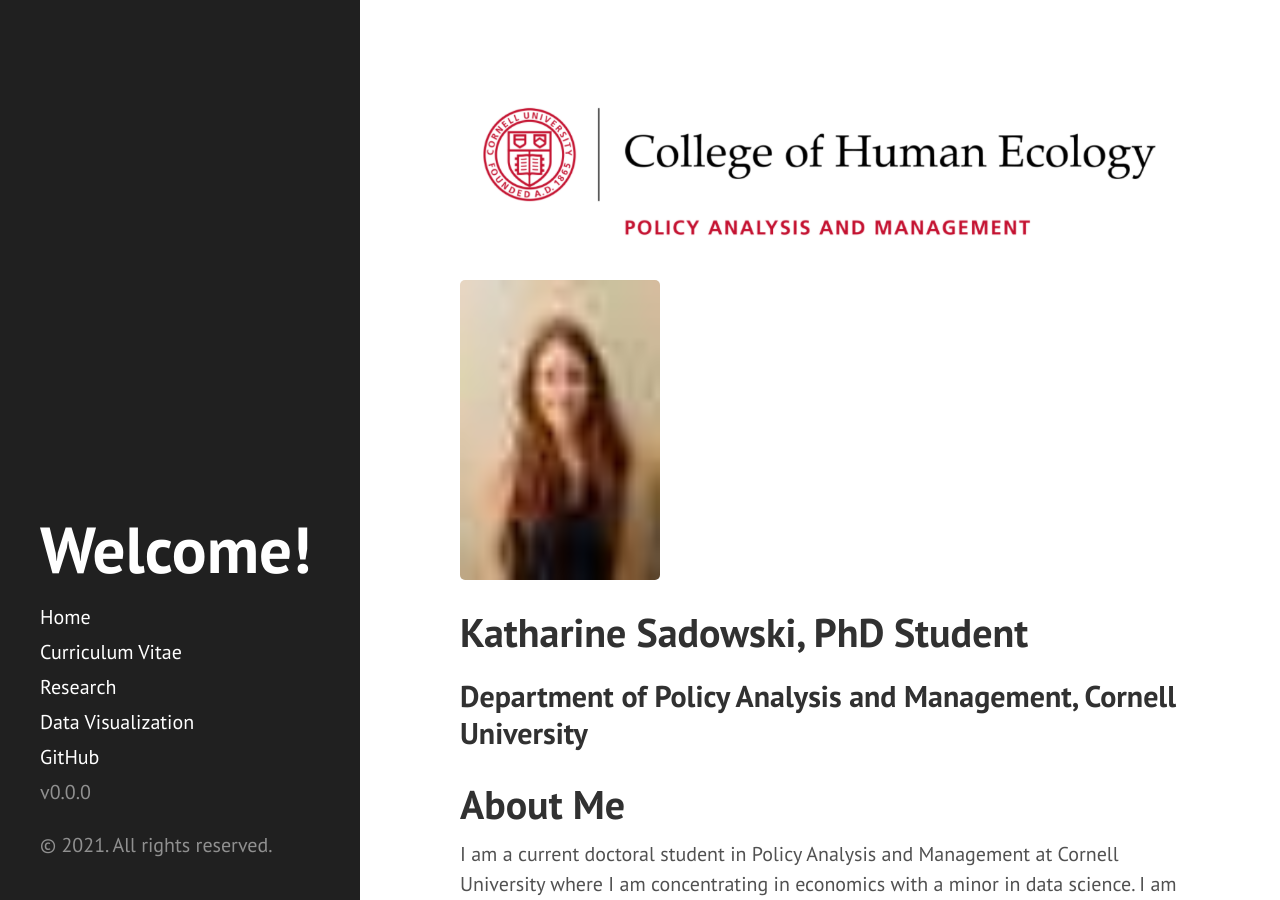
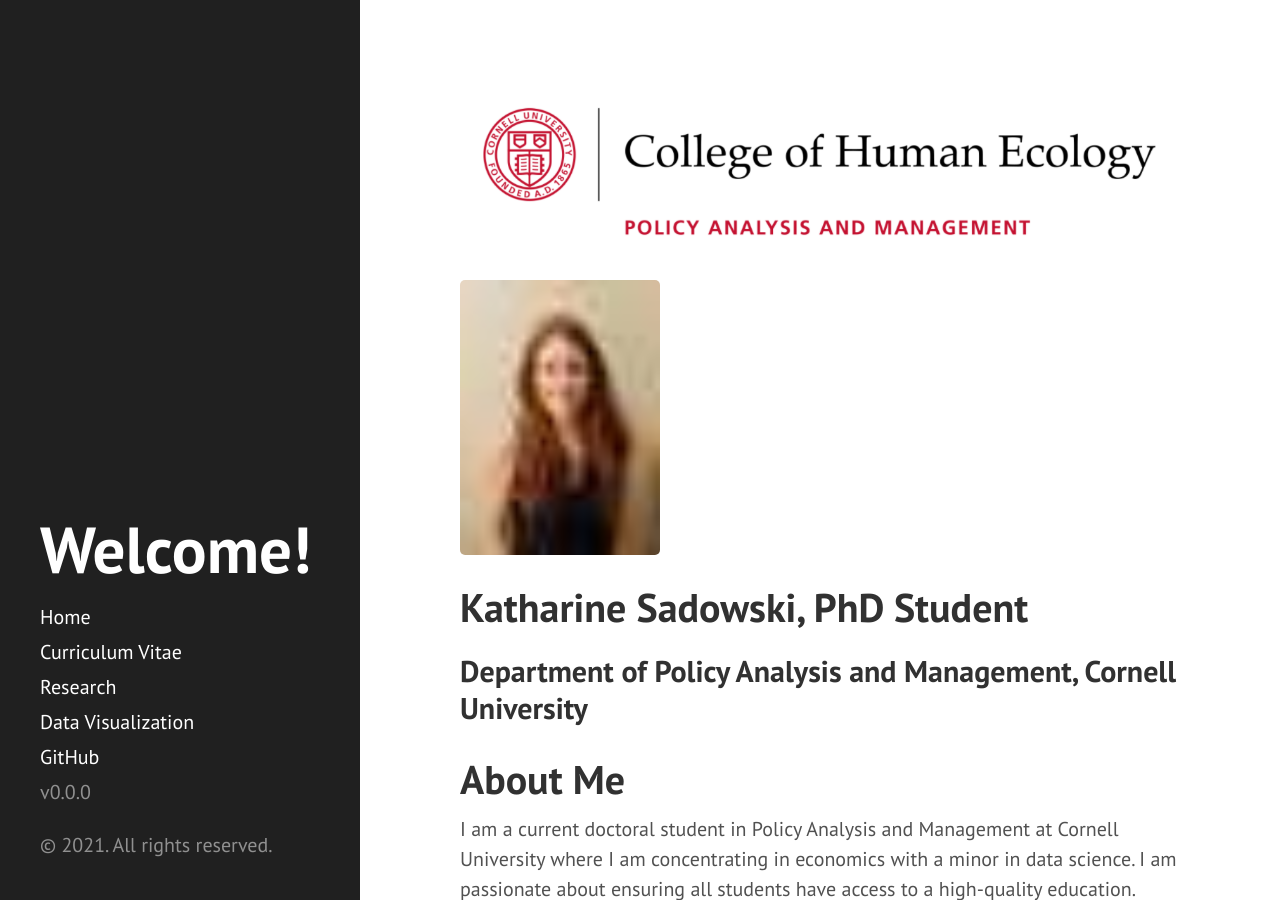
Before and after one commit to kcsadow/website, a Jekyll site: the page built from index.md, in a window 1280 px wide and 900 px high. Built offline with Jekyll 4.4.1, drawn with Linux system fonts in a browser that asks for light colours; the list of posts is cut into pages by our own code.

Commit message:
Update index.md

```diff
--- a/index.md
+++ b/index.md
@@ -4,7 +4,7 @@ layout: default
 
 <img src="{{ site.url }}{{ site.baseurl }}/assets/img/cornell.PNG">
 
-<img src="{{ site.url }}{{ site.baseurl }}/assets/img/kcsadow.jpg" width="200" height="300" >
+<img src="{{ site.url }}{{ site.baseurl }}/assets/img/kcsadow.jpg" width="200" height="275" >
 
 # Katharine Sadowski, PhD Student
 ## Department of Policy Analysis and Management, Cornell University
```
